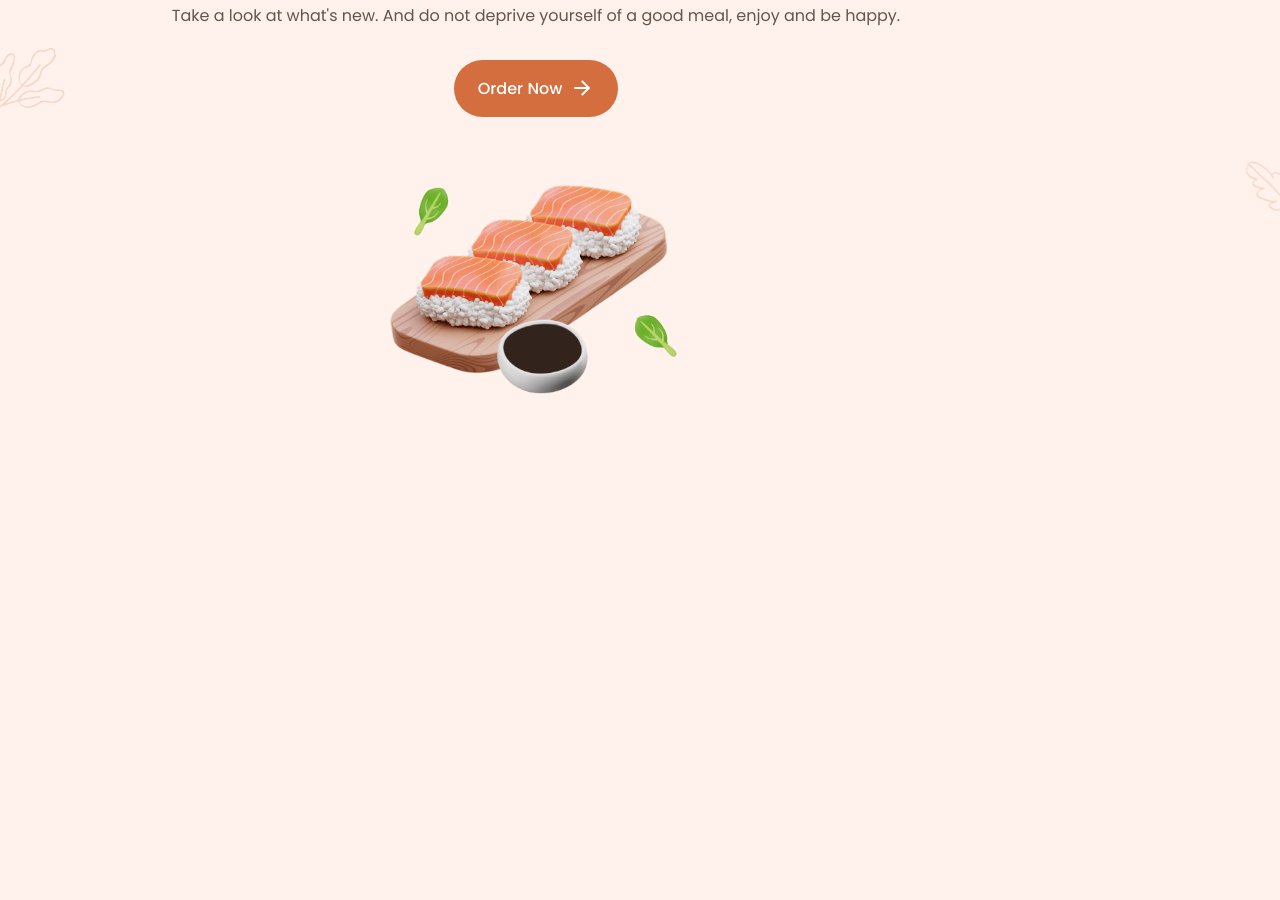
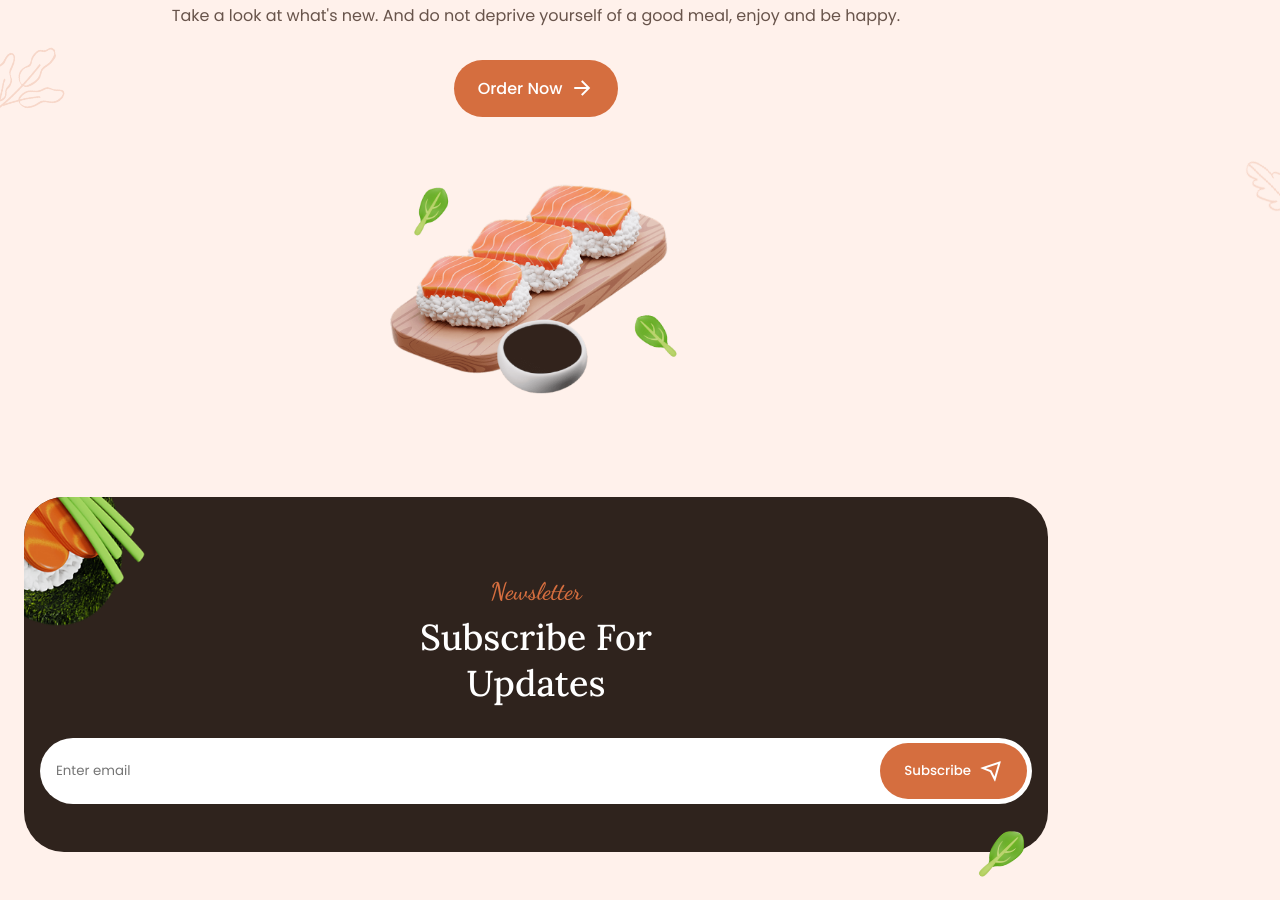
Before and after one commit to jotam01/responsive-sushi-website, a plain HTML site: page index.html in a window 1280 px wide. Shown: the part 3159-4059 px from the top of the page. Before the commit the page ends 3672 px from the top, so only its background shows below. Drawn offline with nearby package versions, Linux system fonts and the light colour scheme.

```diff
--- a/assets/css/styles.css
+++ b/assets/css/styles.css
@@ -499,8 +499,63 @@ img {
   transform: rotate(-30deg);
 }
 /*=============== NEWSLETTER ===============*/
+.newsletter__container{
+  position: relative;
+}
 
+.newsletter__content{
+  position: relative;
+  background-color: hsl(19, 24%, 15%);
+  border-radius: 2.5rem;
+  padding: 5rem 1rem 3rem;
+  text-align: center;
+  overflow: hidden;
+  margin-bottom: 2rem;
+}
 
+.newsletter__img{
+  width: 250px;
+  position: absolute;
+  top: -4.5rem;
+  left: -8rem;
+}
+
+.newsletter__data .section__title{
+  color: #fff;
+  margin-bottom: 2rem;
+}
+
+.newsletter__form{
+  background-color: #fff;
+  padding: 5px 5px 5px 16px;
+  border-radius: 4rem;
+  display: flex;
+  column-gap: .5rem;
+}
+
+.newsletter__input,
+.newsletter__button{
+  font-family: var(--body-font);
+  border: none;
+  outline: none;
+}
+
+.newsletter__input{
+  width: 90%;
+  color: var(--text-color);
+}
+
+.newsletter__button{
+  cursor: pointer;
+}
+
+.newsletter__spinach{
+  width: 30px;
+  position: absolute;
+  right: 2rem;
+  bottom: -2rem;
+  transform: rotate(45deg);
+}
 /*=============== FOOTER ===============*/
 
 
--- a/index.html
+++ b/index.html
@@ -202,7 +202,29 @@
 
             <!--==================== NEWSLETTER ====================-->
             <section class="newsletter section">
+                <div class="newsletter__container container">
+                    <div class="newsletter__content grid">
+                        <img src="assets/img/newsletter-sushi.png" alt="newsletter image" class="newsletter__img">
 
+                        <div class="newsletter__data">
+                            <span class="section__subtitle">Newsletter</span>
+                            <h2 class="section__title">
+                                Subscribe For <br>
+                                Updates
+                            </h2>
+
+                            <form action="" class="newsletter__form">
+                                <input type="text" placeholder="Enter email" class="newsletter__input">
+
+                                <button class="button newsletter__button">
+                                    Subscribe <i class="ri-send-plane-line"></i>
+                                </button>
+                            </form>
+                        </div>
+                    </div>
+
+                    <img src="assets/img/spinach-leaf.png" alt="newsletter image" class="newsletter__spinach">
+                </div>
             </section>
         </main>
 
```
